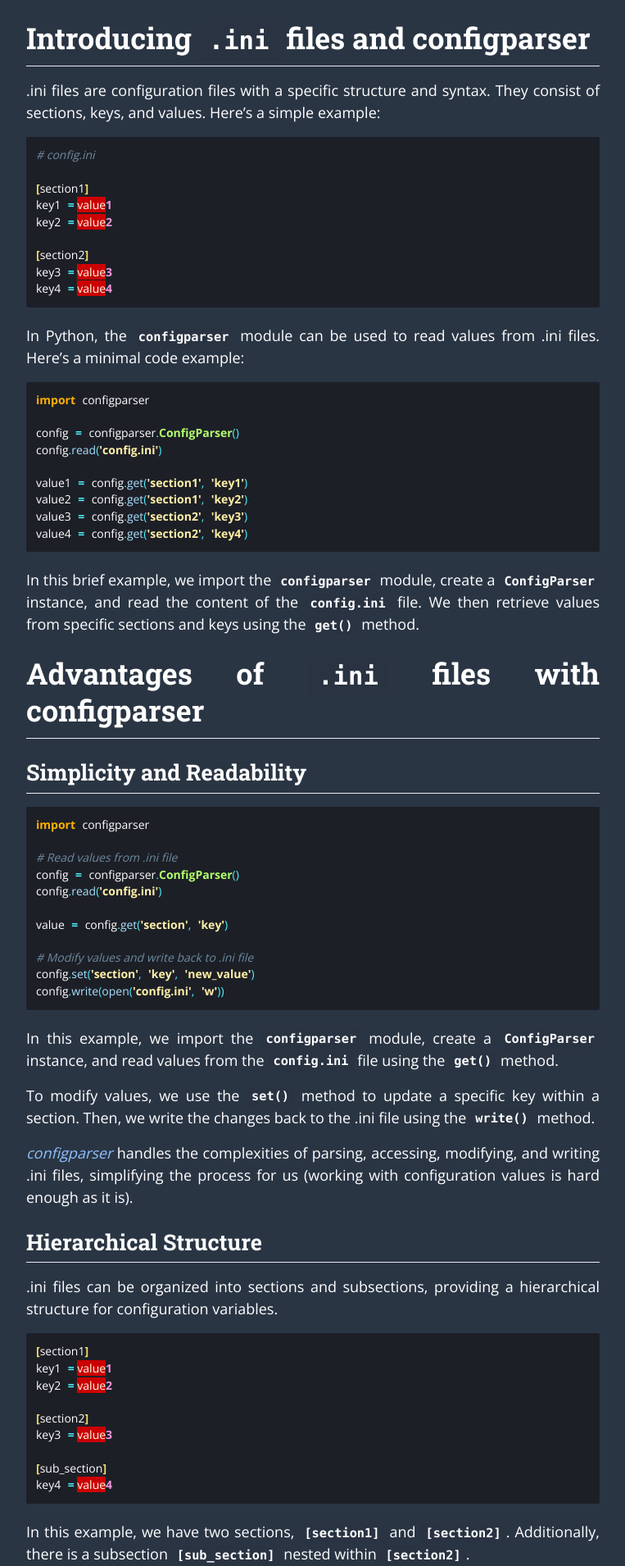
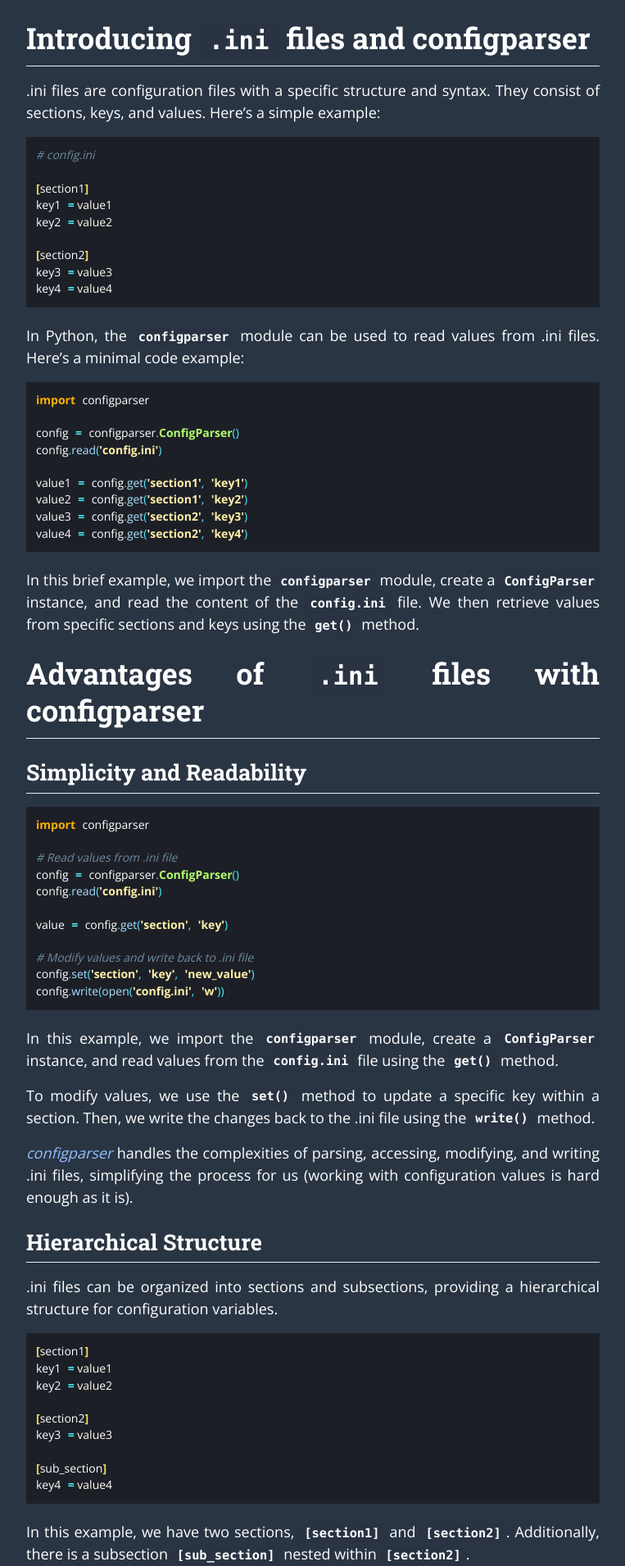
Before and after one commit to Dorian-Frances/Dorian-Frances.github.io, a Jekyll site: the page built from _posts/2023-06-14-The-Power-of-ini-Files-with-configparser-in-Python-A-Superior-Alternative-to-env-Files.md, in a window 1280 px wide. Shown: the part 1829-3739 px from the top of the page at 82% size, without its empty margins (258-1021 px from the left). Built offline with Jekyll 4.4.1, drawn with Linux system fonts in a browser that asks for light colours.

Commit message:
fix highlight colors

```diff
--- a/_sass/post.scss
+++ b/_sass/post.scss
@@ -1052,3 +1052,7 @@
   margin: 0 .2em .25em -1.6em;
   vertical-align: middle;
 }
+
+.err {
+  background-color: transparent;
+}
--- a/_sass/thankful_eyes.scss
+++ b/_sass/thankful_eyes.scss
@@ -22,7 +22,7 @@
 }
 .highlight .err {
   color: #fefeec;
-  background-color: #cc0000;
+  background-color: transparent;
 }
 .highlight .gr {
   color: #cc0000;
@@ -117,8 +117,7 @@
   font-weight: bold;
 }
 .highlight .m, .highlight .mb, .highlight .mf, .highlight .mh, .highlight .mi, .highlight .il, .highlight .mo, .highlight .mx {
-  color: #f696db;
-  font-weight: bold;
+  color: white;
 }
 .highlight .ld {
   color: #f696db;
```
Also changed, not shown: 3 other files.
